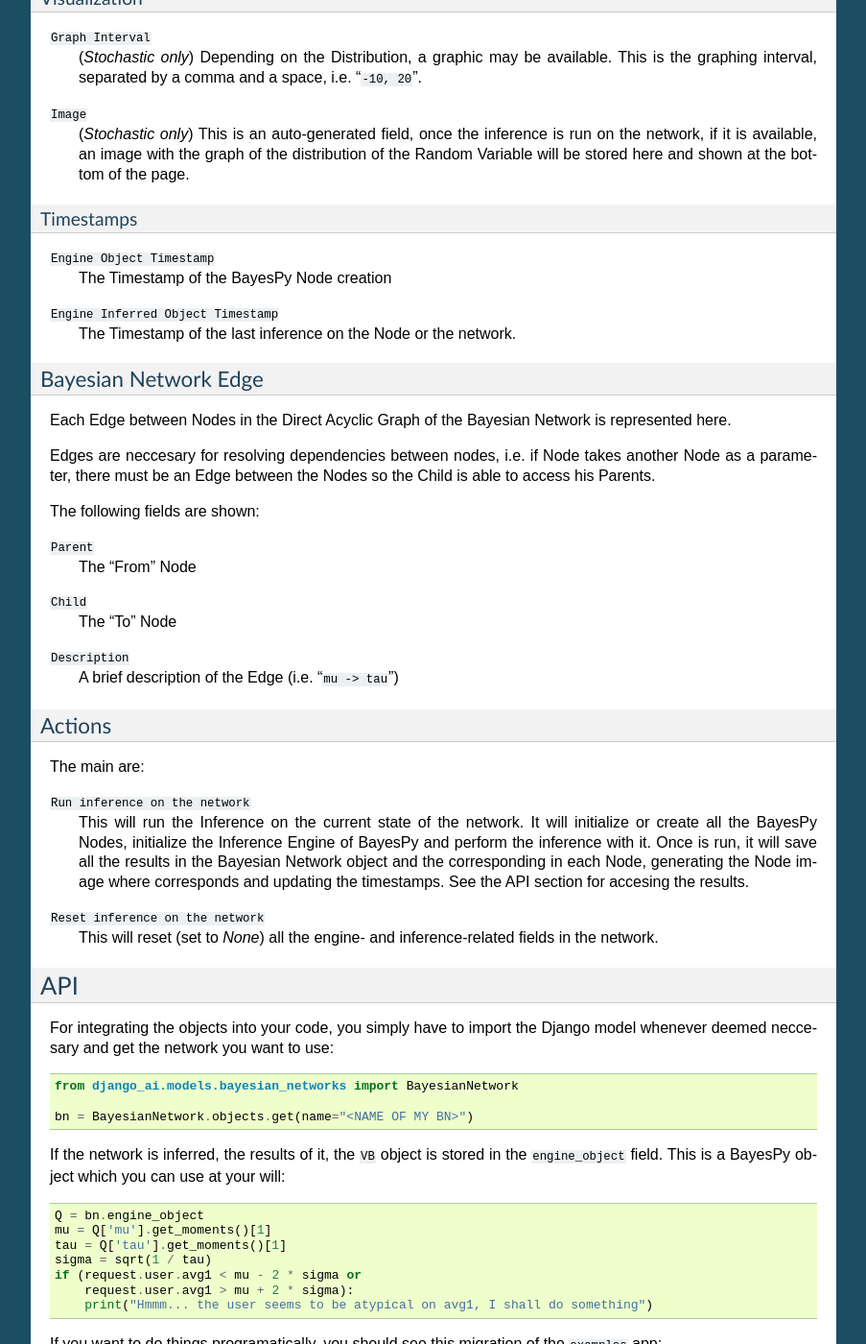
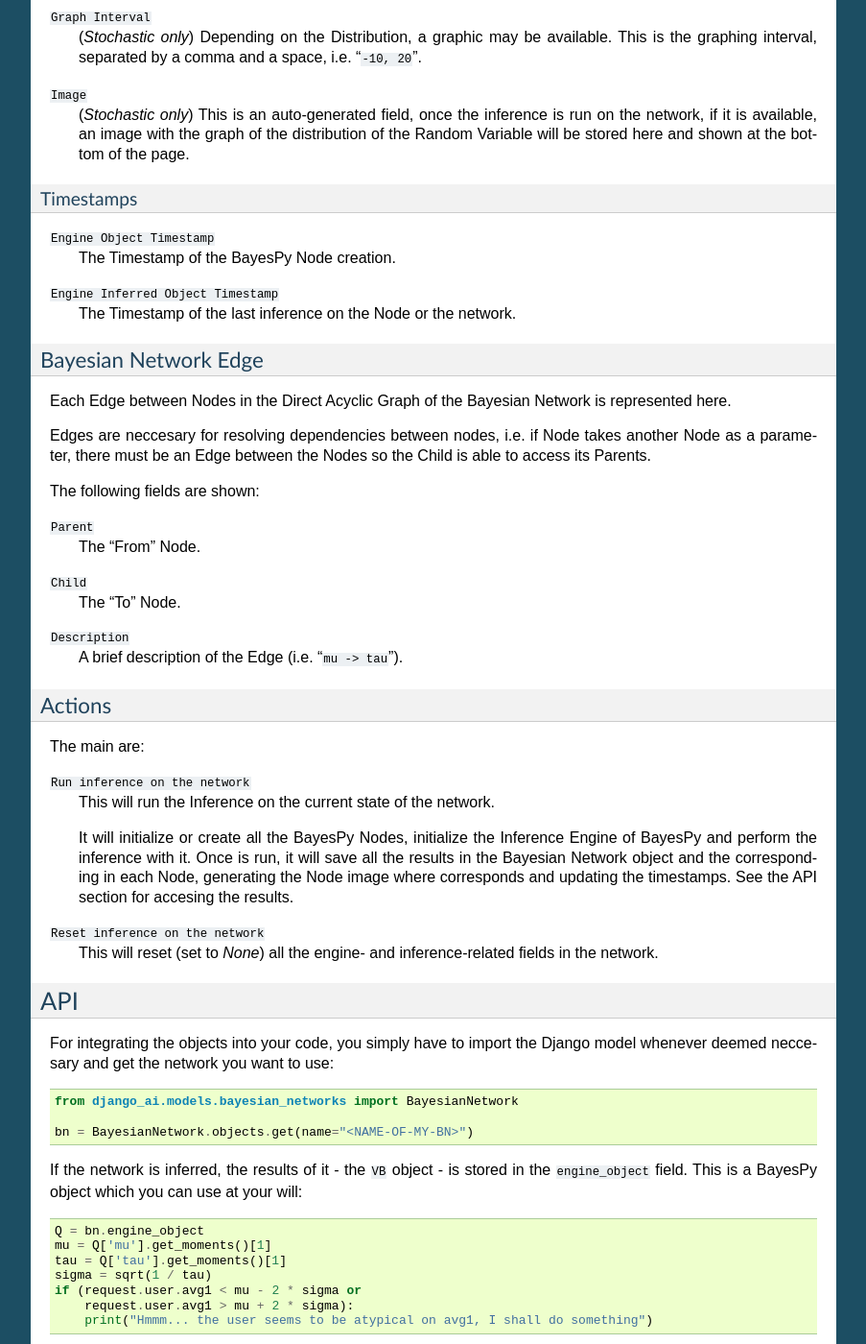
Before and after one commit to math-a3k/django-ai, a Sphinx documentation site: the page built from docs/apps/bayesian_networks.rst, in a window 1280 px wide and 1400 px high, scrolled down 2811 px. Shown: the whole window at 96% size, without its empty margins (198-1101 px from the left). Built offline with Sphinx 7.4.7, drawn with Linux system fonts in a browser that asks for light colours; some of the changed text lies outside the part shown.

```diff
--- a/docs/apps/bayesian_networks.rst
+++ b/docs/apps/bayesian_networks.rst
@@ -19,7 +19,7 @@ Bayesian Network
 
 This is the main object for a Bayesian Network.
 
-It gathers all nodes and edges of the DAG that defines the network.
+It gathers all Nodes and Edges of the DAG that defines the Network.
 
 All the results of the inference will be available here and this object is what you will be using inside the code.
 
@@ -32,12 +32,12 @@ The following fields are shown:
     This is an auto-generated field, timestamping the last inference done or `None` if not available.
 
 ``Image``
-    This is an auto-generated field, shown at the bottom of the page. It will be updated each time a Node or an Edge is added or modified to the network.
+    This is an auto-generated field, shown at the bottom of the page. It will be updated each time a Node or an Edge is added or modified to the Network.
 
 Bayesian Network Node
 ---------------------
 
-Each BayesPy Node in the network is represented here.
+Each BayesPy Node in the Network is represented here.
 
 Nodes can be either `Stochastic` or `Deterministic`.
 
@@ -65,12 +65,11 @@ Stochastic Fields
 
     The Parameters must be according to the Distribution chosen, otherwise the initialization of the BayesPy Node will fail. For a list of the Distribution Parameters see the `BayesPy documentation for Stochastic Nodes <http://bayespy.org/user_api/generated/bayespy.nodes.html#stochastic-nodes>`_.
 
-
 ``Is Observable``
-    If the Random Variable is observable or not. If it is observable, then it will need to be linked to a field of a Django model where the data will be held, set in the ``Reference model`` and ``Reference column`` fields.
+    If the Random Variable is observable or not. If it is observable, then it will need to be linked to a field of a Django Model where the data will be held, set in the ``Reference model`` and ``Reference column`` fields.
 
 ``Reference Model``
-    The Django model that will held the data in the case of an Observable Stochastic Node.
+    The Django Model that will held the data in the case of an Observable Stochastic Node.
 
 ``Reference Column``
     The name of the field in the Django model that will held the data in the case of an Observable Stochastic Node. It must be the name "callable" attribute.
@@ -79,7 +78,7 @@ Deterministic Fields
 ^^^^^^^^^^^^^^^^^^^^
 
 ``Deterministic``
-    The function or transformation that the Node applies
+    The function or transformation that the Node applies.
 
 ``Deterministic Params``
     The Parameters for the function of the Node. See :ref:`node_parameters` below for more details.
@@ -142,7 +141,7 @@ Timestamps
 ^^^^^^^^^^
 
 ``Engine Object Timestamp``
-    The Timestamp of the BayesPy Node creation
+    The Timestamp of the BayesPy Node creation.
 
 ``Engine Inferred Object Timestamp``
     The Timestamp of the last inference on the Node or the network.
@@ -155,18 +154,18 @@ Bayesian Network Edge
 
 Each Edge between Nodes in the Direct Acyclic Graph of the Bayesian Network is represented here.
 
-Edges are neccesary for resolving dependencies between nodes, i.e. if Node takes another Node as a parameter, there must be an Edge between the Nodes so the Child is able to access his Parents.
+Edges are neccesary for resolving dependencies between nodes, i.e. if Node takes another Node as a parameter, there must be an Edge between the Nodes so the Child is able to access its Parents.
 
 The following fields are shown:
 
 ``Parent``
-    The "From" Node
+    The "From" Node.
 
 ``Child``
-    The "To" Node
+    The "To" Node.
 
 ``Description``
-    A brief description of the Edge (i.e. "``mu -> tau``")
+    A brief description of the Edge (i.e. "``mu -> tau``").
 
 Actions
 -------
@@ -174,7 +173,9 @@ Actions
 The main are:
 
 ``Run inference on the network``
-    This will run the Inference on the current state of the network. It will initialize or create all the BayesPy Nodes, initialize the Inference Engine of BayesPy and perform the inference with it. Once is run, it will save all the results in the Bayesian Network object and the corresponding in each Node, generating the Node image where corresponds and updating the timestamps. See the API section for accesing the results.
+    This will run the Inference on the current state of the network.
+
+    It will initialize or create all the BayesPy Nodes, initialize the Inference Engine of BayesPy and perform the inference with it. Once is run, it will save all the results in the Bayesian Network object and the corresponding in each Node, generating the Node image where corresponds and updating the timestamps. See the API section for accesing the results.
 
 ``Reset inference on the network``
     This will reset (set to `None`) all the engine- and inference-related fields in the network.
@@ -189,9 +190,9 @@ For integrating the objects into your code, you simply have to import the Django
 
     from django_ai.models.bayesian_networks import BayesianNetwork
 
-    bn = BayesianNetwork.objects.get(name="<NAME OF MY BN>")
+    bn = BayesianNetwork.objects.get(name="<NAME-OF-MY-BN>")
 
-If the network is inferred, the results of it, the ``VB`` object is stored in the ``engine_object`` field. This is a BayesPy object which you can use at your will:
+If the network is inferred, the results of it - the ``VB`` object - is stored in the ``engine_object`` field. This is a BayesPy object which you can use at your will:
 
 .. code-block:: python
 
--- a/docs/conf.py
+++ b/docs/conf.py
@@ -20,9 +20,16 @@ import sys, os
 
 cwd = os.getcwd()
 parent = os.path.dirname(cwd)
-sys.path.append(parent)
+sys.path.insert(0, parent)
+import django_ai as dai
 
-import django_ai
+sys.path.insert(0, os.path.join(parent, 'django_ai'))
+os.environ['DJANGO_SETTINGS_MODULE'] = 'django_ai.django_ai.settings'
+
+# import ipdb; ipdb.set_trace()
+
+import django
+django.setup()
 
 # -- General configuration -----------------------------------------------------
 
@@ -54,9 +61,9 @@ copyright = u'2017, Rodrigo Gadea'
 # built documents.
 #
 # The short X.Y version.
-version = django_ai.__version__
+version = dai.__version__
 # The full version, including alpha/beta/rc tags.
-release = django_ai.__version__
+release = dai.__version__
 
 # The language for content autogenerated by Sphinx. Refer to documentation
 # for a list of supported languages.
```
Also changed, not shown: other parts of docs/apps/bayesian_networks.rst (+8 -3 lines), 2 other files.
